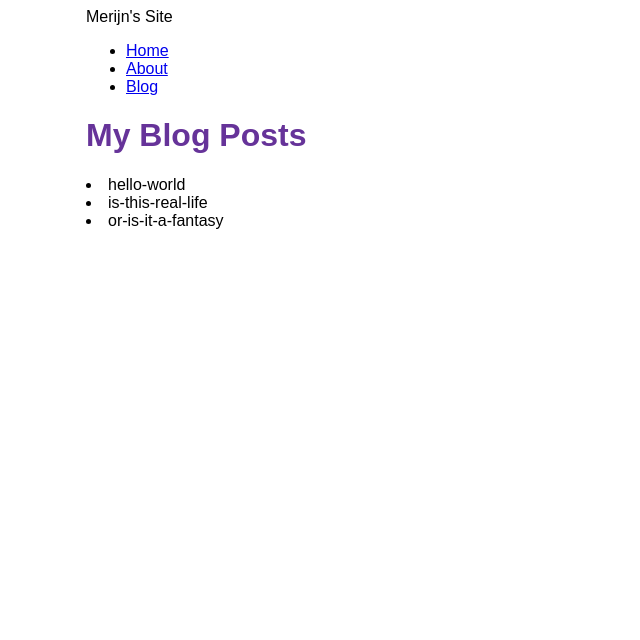
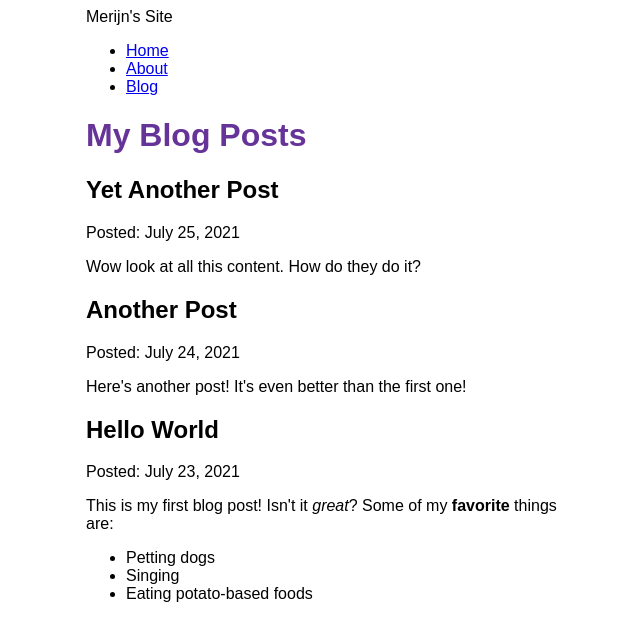
Before and after one commit to mkleinr/my-first-gatsby-site, a Gatsby site: page /blog in a window 1280 px wide. Shown: the whole page, without its empty margins (304-944 px from the left). Built offline with nearby package versions, Linux system fonts and the light colour scheme; Gatsby itself is replaced by a stand-in of ours.

Commit message:
Finished Gatsby part 5

```diff
--- a/blog/hello-world.mdx
+++ b/blog/hello-world.mdx
@@ -0,0 +1,9 @@
+---
+title: "Hello World"
+date: "2021-07-23"
+---
+This is my first blog post! Isn't it *great*?
+Some of my **favorite** things are:
+* Petting dogs
+* Singing
+* Eating potato-based foods
--- a/blog/is-this-real-life.mdx
+++ b/blog/is-this-real-life.mdx
@@ -0,0 +1,5 @@
+---
+title: "Another Post"
+date: "2021-07-24"
+---
+Here's another post! It's even better than the first one!
--- a/blog/or-is-it-a-fantasy.mdx
+++ b/blog/or-is-it-a-fantasy.mdx
@@ -0,0 +1,5 @@
+---
+title: "Yet Another Post"
+date: "2021-07-25"
+---
+Wow look at all this content. How do they do it?
--- a/gatsby-config.js
+++ b/gatsby-config.js
@@ -14,5 +14,6 @@
         path: `${__dirname}/blog`,
       }
     },
+    "gatsby-plugin-mdx"
   ],
 };
--- a/package.json
+++ b/package.json
@@ -15,9 +15,12 @@
     "clean": "gatsby clean"
   },
   "dependencies": {
+    "@mdx-js/mdx": "^1.6.22",
+    "@mdx-js/react": "^1.6.22",
     "gatsby": "^3.10.2",
     "gatsby-plugin-gatsby-cloud": "^2.10.1",
     "gatsby-plugin-image": "^1.10.1",
+    "gatsby-plugin-mdx": "^2.10.1",
     "gatsby-plugin-sharp": "^3.10.2",
     "gatsby-source-filesystem": "^3.10.0",
     "react": "^17.0.1",
--- a/src/pages/blog.js
+++ b/src/pages/blog.js
@@ -1,15 +1,20 @@
 import * as React from 'react'
 import { graphql } from 'gatsby'
+import { MDXRenderer } from 'gatsby-plugin-mdx'
 import Layout from '../components/layout'
 
 const BlogPage = ({ data }) => {
   return (
     <Layout pageTitle="My Blog Posts">
     {
-        data.allFile.nodes.map(node => (
-            <li key={node.name}>
-                {node.name}
-            </li>
+        data.allMdx.nodes.map((node) => (
+            <article key={node.id}>
+                <h2>{node.frontmatter.title}</h2>
+                <p>Posted: {node.frontmatter.date}</p>
+                <MDXRenderer>
+                    {node.body}
+                </MDXRenderer>
+            </article>
         ))
     }
     </Layout>
@@ -18,11 +23,16 @@
 
 export const query = graphql`
     query {
-    allFile {
-        nodes {
-        name
+        allMdx(sort: {fields: frontmatter___date, order: DESC}) {
+            nodes {
+                frontmatter {
+                date(formatString: "MMMM D, YYYY")
+                title
+                }
+                id
+                body
+            }
         }
-    }
     }
 `
 
```
Also changed, not shown: 1 other file.
